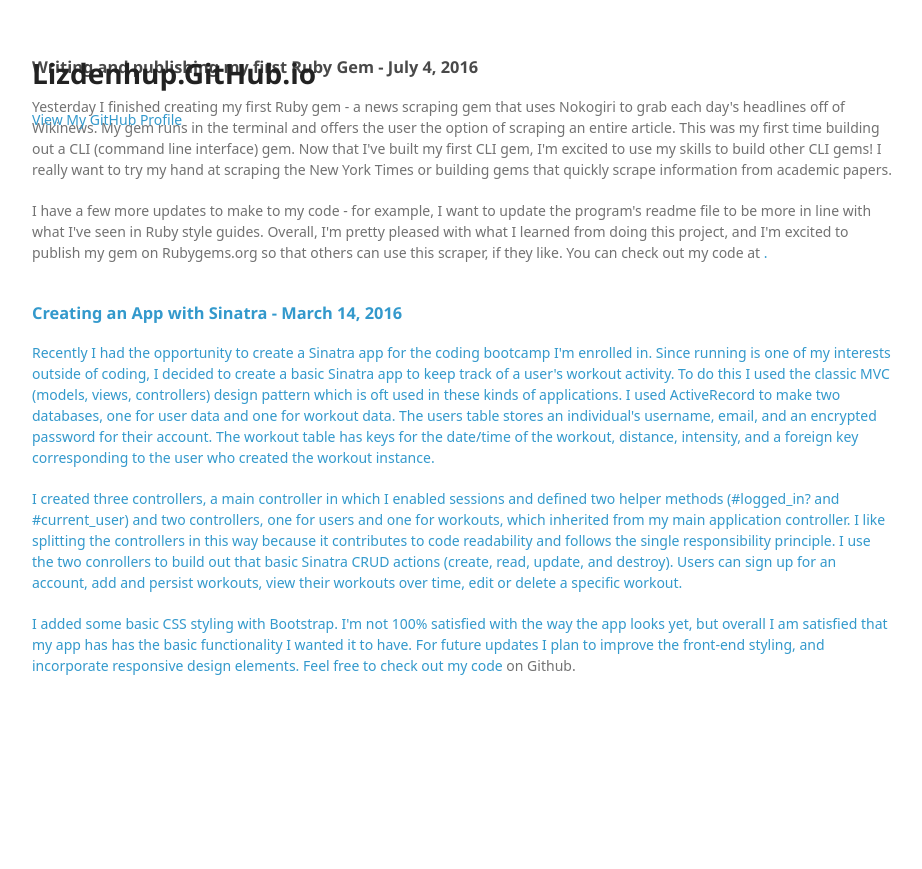
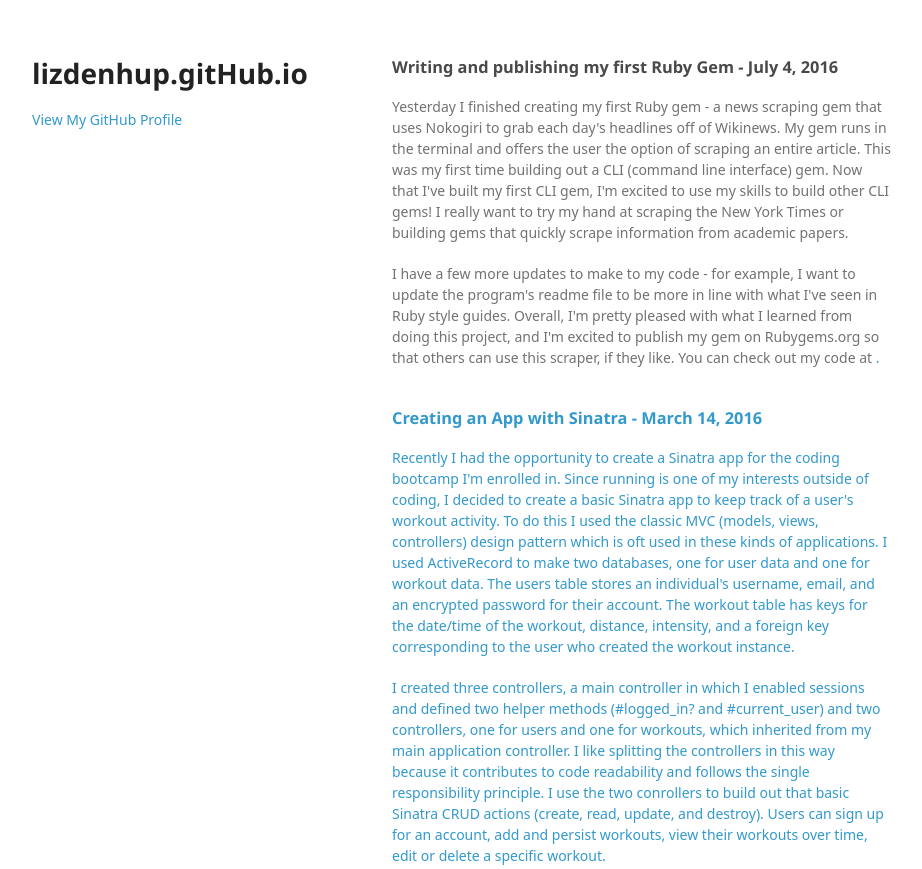
Before and after one commit to lizdenhup/lizdenhup.github.io, a plain HTML site: page index.html in a window 1280 px wide. Shown: the top 869 px of the page, without its empty margins (178-1100 px from the left). Before the commit the page ends 800 px from the top, so only its background shows below. Drawn offline with Linux system fonts and the light colour scheme; a web font is replaced by a local one.

Commit message:
attempt to fix formatting issue

```diff
--- a/index.html
+++ b/index.html
@@ -12,15 +12,17 @@
     <script src="//html5shiv.googlecode.com/svn/trunk/html5.js"></script>
     <![endif]-->
 </head>
+
 <body>
   <div class="wrapper">
     <header>
-      <h1>Lizdenhup.GitHub.io</h1>
+      <h1>lizdenhup.gitHub.io</h1>
       <p></p>
 
       <p class="view"><a href="https://github.com/lizdenhup">View My GitHub Profile</a></p>
 
     </header>
+    <section>
 
 <h3>
 <class="anchor" aria-hidden="true"><span aria-hidden="true" class="octicon octicon-link"></span>Writing and publishing my first Ruby Gem - July 4, 2016</h3>
```
